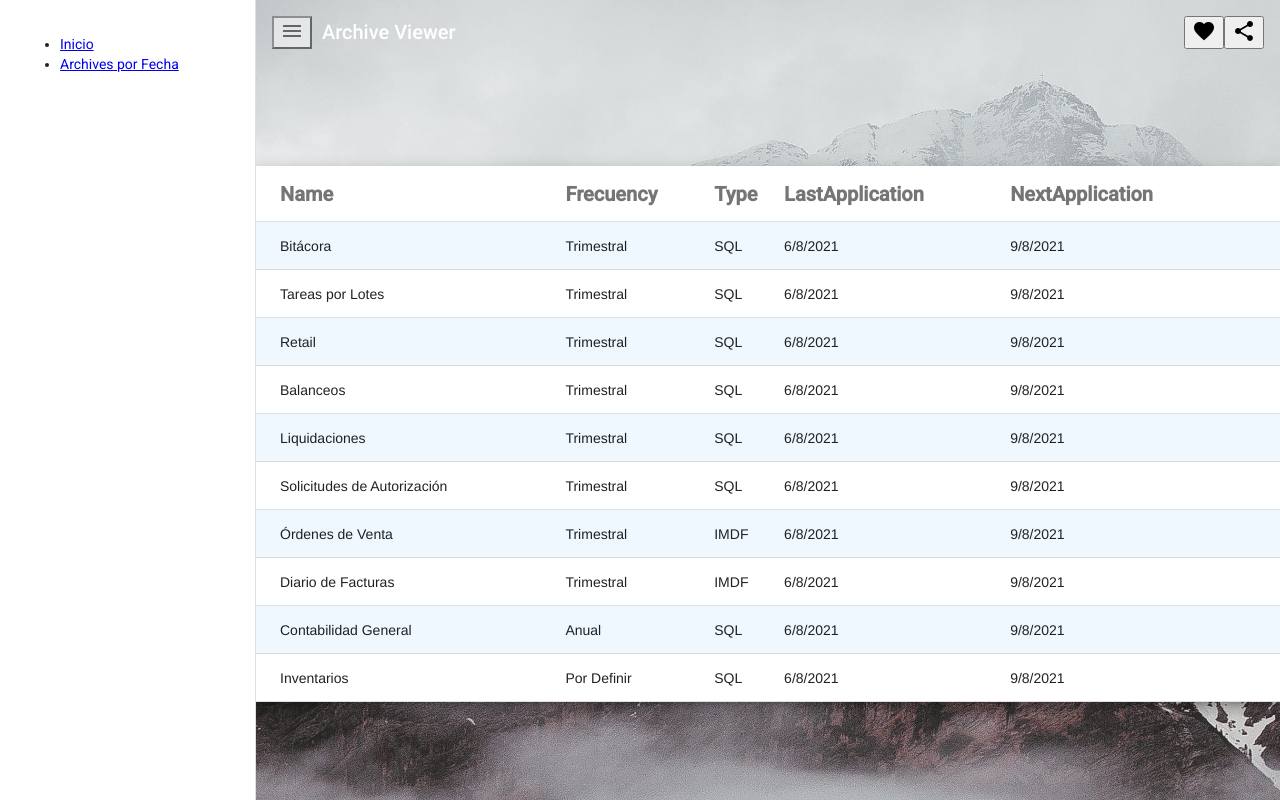
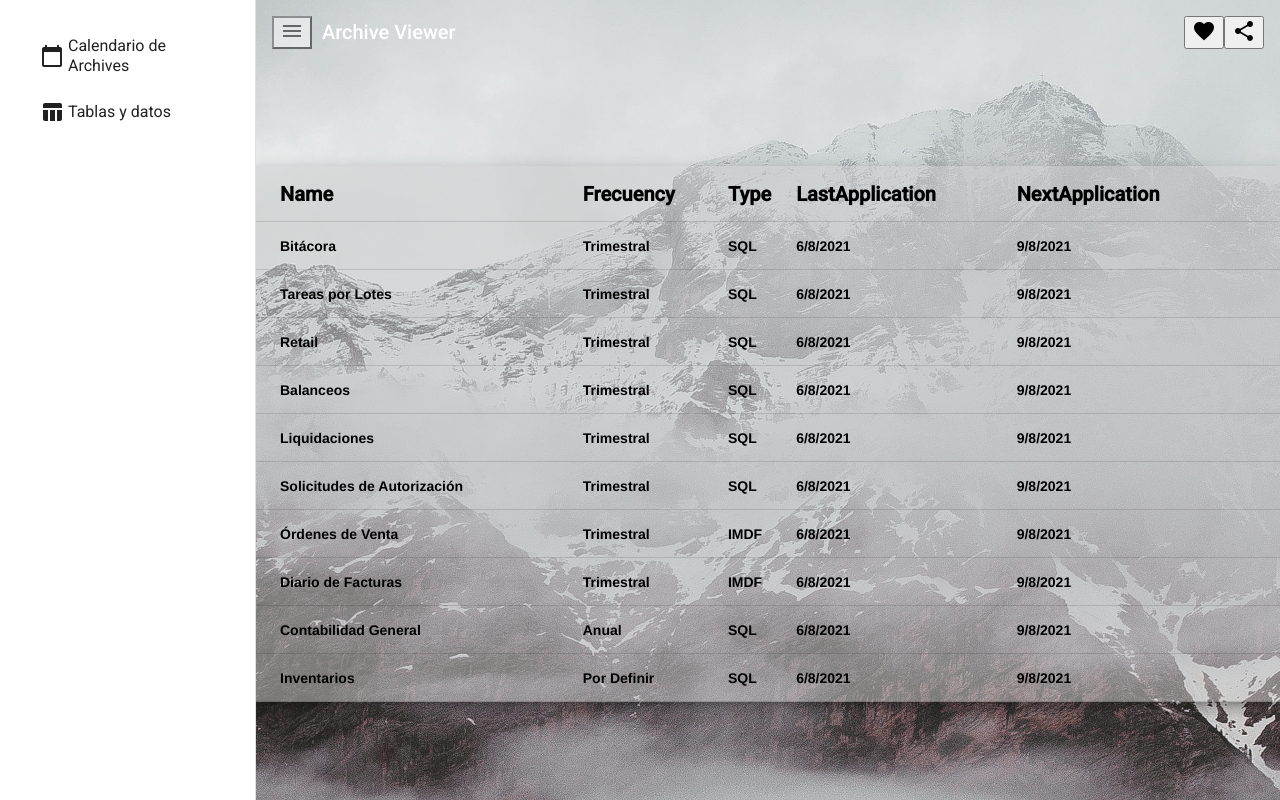
Before and after one commit to LuisMora77/Archive, an Angular app: page /FrecuencyTableComponent in a window 1280 px wide. Both pictures are taken after a click on the button "menu". Built offline with nearby package versions, Linux system fonts and the light colour scheme.

Commit message:
Cambiado estilo de tabla de frecuencias

```diff
--- a/src/app/app.component.html
+++ b/src/app/app.component.html
@@ -19,10 +19,20 @@
 
   <mat-drawer #drawer class="example-sidenav" mode="side">
     <nav>
+      <mat-nav-list>
+        <mat-list-item routerLink="/FrecuencyTableComponent" routerLinkActive="active">
+        <mat-icon mat-list-icon>calendar_today</mat-icon>
+        <span class="full-width" >Calendario de Archives</span>
+      </mat-list-item>
+        <mat-list-item routerLink="/ArchivesTablesComponent" routerLinkActive="active">
+        <mat-icon mat-list-icon>table_chart</mat-icon>
+        <span class="full-width" >Tablas y datos</span>
+      </mat-list-item>
+     </mat-nav-list>
       <ul>
         <!--<li><a routerLink="/ParametersComponent" routerLinkActive="active">First Component</a></li>-->
-        <li><a routerLink="/FrecuencyTableComponent" routerLinkActive="active">Inicio</a></li>
-        <li><a routerLink="/ArchivesTablesComponent" routerLinkActive="active">Archives por Fecha</a></li>
+       <!--<li><a routerLink="/FrecuencyTableComponent" routerLinkActive="active">Inicio</a></li>
+        <li><a routerLink="/ArchivesTablesComponent" routerLinkActive="active">Archives por Fecha</a></li>-->
       </ul>
     </nav>
   </mat-drawer>
--- a/src/app/components/frecuency-table/frecuency-table.component.html
+++ b/src/app/components/frecuency-table/frecuency-table.component.html
@@ -1,12 +1,10 @@
 <div class="tableClass" >
 
-    <table  mat-table [dataSource]="dataSource" class="mat-elevation-z8" style=" width: 100%;" >
-
+    <table  mat-table [dataSource]="dataSource" class="mat-elevation-z8" style=" width: 100%;background: rgba(204, 204, 204, 0.2);" >
               <ng-container [matColumnDef]="column" *ngFor="let column of displayedColumns">
-                <th mat-header-cell class="custom-mat-header-styling tableHeaderCellDiv mat-header-cell-def" *matHeaderCellDef >{{column}}</th>
-                <td mat-cell *matCellDef="let element" >{{element[column]}}</td>
+                <th mat-header-cell class="custom-mat-header-styling tableHeaderCellDiv mat-header-cell-def" *matHeaderCellDef style="color: black;">{{column}}</th>
+                <td mat-cell *matCellDef="let element" style="color: black;"> <b>{{element[column]}}</b></td>
               </ng-container>
-
         <tr mat-header-row *matHeaderRowDef="displayedColumns"></tr>
         <tr mat-row *matRowDef="let row; columns: displayedColumns;" style="font-family: Helvetica,Arial , sans-serif;"></tr>
       </table></div>
--- a/src/app/components/frecuency-table/frecuency-table.component.scss
+++ b/src/app/components/frecuency-table/frecuency-table.component.scss
@@ -1,6 +1,6 @@
-.mat-row:nth-child(2n+1){
+/*.mat-row:nth-child(2n+1){
   background-color: aliceblue;
-}
+}*/
 
 .tableClass{
     width: 100%;
```
Also changed, not shown: src/app/app.module.ts (+6 -1 lines).
